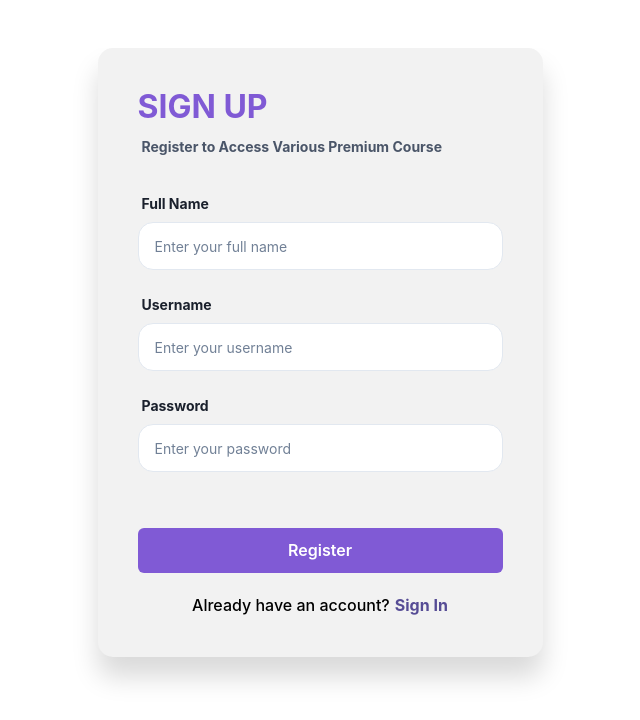
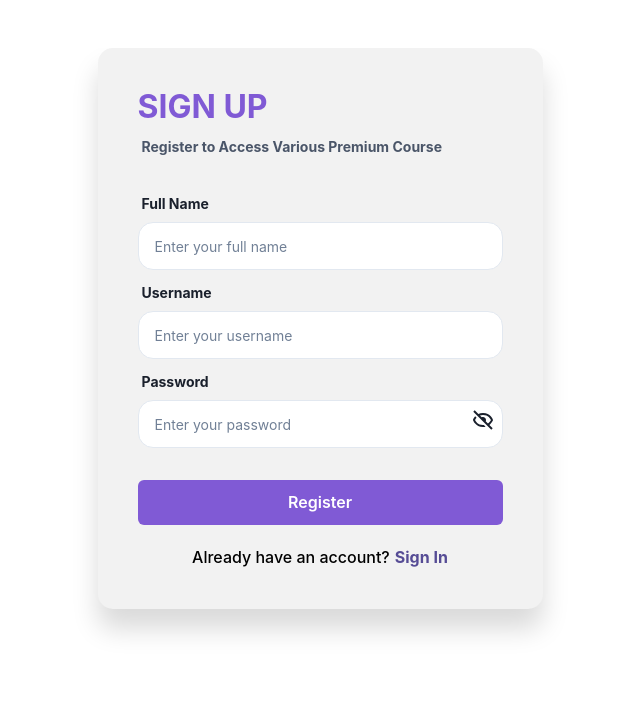
Before and after one commit to nathaniacalista01/LeMeS-WBD-React, a React (Create React App) app: page /register in a window 1280 px wide. Shown: the top 720 px of the page, without its empty margins (320-960 px from the left). Built offline with nearby package versions, Linux system fonts and the light colour scheme.

Commit message:
feat : progress on register

```diff
--- a/src/pages/Register.tsx
+++ b/src/pages/Register.tsx
@@ -1,4 +1,4 @@
-import React from "react";
+import React, { useEffect, useState } from "react";
 import {
   Flex,
   Button,
@@ -8,12 +8,101 @@ import {
   Input,
   Text,
   Container,
+  InputGroup,
+  InputRightElement,
 } from "@chakra-ui/react";
 import { Link as RouterLink } from "react-router-dom";
+import { BiShow, BiHide } from "react-icons/bi";
+import { Fetch } from "../utils/fetch";
 
 function Register() {
+  const [username, setUsername] = useState("");
+  const [fullname, setFullname] = useState("");
+  const [password, setPassword] = useState("");
+  const [passwordVisible, setPasswordVisible] = useState(false);
+  const [isDisabled, setIsDisabled] = useState(true);
+  const [usernameError, setUsernameError] = useState("");
+  const [usernameUnique, setUsernameUnique] = useState(false);
+  const [isAllValid, setIsAllValid] = useState({
+    username: false,
+    fullname: false,
+    password: false,
+  });
   const titleColor = "purple.500";
   const textColor = "black";
+  const handleChangeFullname: React.ChangeEventHandler<HTMLInputElement> = (
+    e: React.ChangeEvent<HTMLInputElement>
+  ) => {
+    checkFullname();
+    setFullname(e.target.value);
+  };
+
+  const handleChangeUsername: React.ChangeEventHandler<HTMLInputElement> = (
+    e: React.ChangeEvent<HTMLInputElement>
+  ) => {
+    checkUsername();
+    setUsername(e.target.value);
+  };
+
+  const handleChangePassword: React.ChangeEventHandler<HTMLInputElement> = (
+    e: React.ChangeEvent<HTMLInputElement>
+  ) => {
+    checkPassword();
+    setPassword(e.target.value);
+  };
+
+  const checkFullname = () => {
+    if (fullname.length >= 5) {
+      setIsAllValid({ ...isAllValid, fullname: true });
+    } else {
+      setIsAllValid({ ...isAllValid, fullname: false });
+    }
+  };
+
+  const checkUsername = () => {
+    if (username.length < 5) {
+      setUsernameError("Username minimum length is 5");
+      setIsAllValid({ ...isAllValid, username: false });
+      return false;
+    } else {
+      console.log("Masuk sini");
+      const url = `/user/username/${username}`
+      const util = new Fetch();
+      util.searchUser(username,url);
+      setUsernameError("");
+      setIsAllValid({ ...isAllValid, username: true });
+    }
+  };
+
+  const checkPassword = () => {
+    const regex = /^(?=.*\d)(?=.*[A-Z]).{8,}$/;
+    if (password.length > 8 && regex.test(password)) {
+      setIsAllValid({ ...isAllValid, password: true });
+    } else {
+      setIsAllValid({ ...isAllValid, password: false });
+    }
+  };
+
+  // const validate = () => {
+  //   if (
+  //     checkFullname() &&
+  //     checkUsername() &&
+  //     checkPassword() &&
+  //     usernameUnique
+  //   ) {
+  //     setIsDisabled(false);
+  //   } else {
+  //     setIsDisabled(true);
+  //   }
+  // };
+  // useEffect(() => {
+  //   console.log("Masuk use effect");
+  //   validate();
+  // }, [fullname, username, password, usernameUnique]);
+
+  const handleSubmit = () => {
+    console.log(username, fullname, password);
+  };
   return (
     <Container display={"flex"} flexDir={"column"}>
       <Flex
@@ -54,12 +143,19 @@ function Register() {
                 isRequired
                 bg="white"
                 borderRadius="15px"
-                mb="24px"
+                mb="12px"
                 fontSize="sm"
                 type="text"
                 placeholder="Enter your full name"
                 size="lg"
+                value={fullname}
+                onChange={handleChangeFullname}
               />
+              {fullname && !isAllValid.fullname && (
+                <Text color={"red.500"} mb="8px" fontSize={"12px"} ml={"2px"}>
+                  Fullname minimum length is 5
+                </Text>
+              )}
               <FormLabel ms="4px" fontSize="sm" fontWeight="bold">
                 Username
               </FormLabel>
@@ -67,25 +163,62 @@ function Register() {
                 isRequired
                 bg="white"
                 borderRadius="15px"
-                mb="24px"
                 fontSize="sm"
+                mb="12px"
                 type="text"
                 placeholder="Enter your username"
                 size="lg"
+                value={username}
+                onChange={handleChangeUsername}
               />
+              {username && !isAllValid.username && (
+                <Text color="red.400" fontSize="xs">
+                  {usernameError}
+                </Text>
+              )}
               <FormLabel ms="4px" fontSize="sm" fontWeight="bold">
                 Password
               </FormLabel>
+              <InputGroup>
                 <Input
                   isRequired
                   bg="white"
                   borderRadius="15px"
-                mb="36px"
+                  mb="12px"
                   fontSize="sm"
-                type="password"
+                  type={passwordVisible ? "text" : "password"}
                   placeholder="Enter your password"
                   size="lg"
+                  value={password}
+                  onChange={handleChangePassword}
                 />
+                <InputRightElement
+                  display={"flex"}
+                  alignItems={"center"}
+                  justifyContent={"center"}
+                >
+                  {!passwordVisible ? (
+                    <BiHide
+                      cursor={"pointer"}
+                      size="24px"
+                      onClick={() => setPasswordVisible(true)}
+                    />
+                  ) : (
+                    <BiShow
+                      cursor={"pointer"}
+                      size={"24px"}
+                      onClick={() => setPasswordVisible(false)}
+                    />
+                  )}
+                </InputRightElement>
+              </InputGroup>
+              {password && !isAllValid.password && (
+                <Text color="red.400" fontSize="xs" marginBottom={"12px"}>
+                  Password minimum length is 8 and must contain a Capital letter
+                  and 1 number
+                </Text>
+              )}
+
               <Button
                 fontSize="16px"
                 type="submit"
@@ -101,6 +234,7 @@ function Register() {
                 _active={{
                   bg: "purple.400",
                 }}
+                onClick={handleSubmit}
               >
                 Register
               </Button>
--- /dev/null
+++ b/src/utils/fetch.ts
@@ -0,0 +1,22 @@
+export class Fetch {
+  private base_url;
+  constructor() {
+    this.base_url = process.env.REST_URL;
+    if (!process.env.REST_URL) {
+      this.base_url = "http://localhost:8000/api";
+    }
+  }
+
+  public async searchUser(username: string, url: string) {
+    const fetch_url = `${this.base_url}${url}`;
+    const response = await fetch(fetch_url, {
+      method: "POST",
+      headers: {
+        "Access-Control-Allow-Origin": "*",
+        "Content-Type": "application/json",
+      },
+      body: JSON.stringify(username),
+    });
+    console.log(response);
+  }
+}
```
Also changed, not shown: 1 other file (tests, documents, lock files or other folders). Lines whose indentation alone changed are shown as unchanged.
